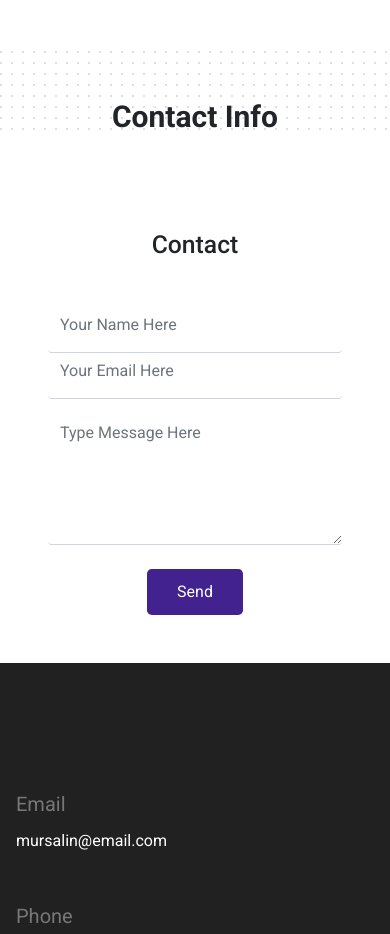
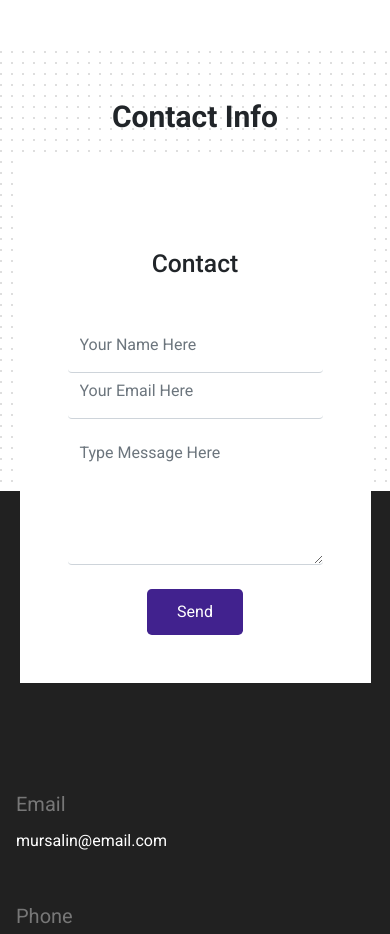
Before and after one commit to M-M-Mursalin/Krosss, a plain HTML site: page index.html in a window 390 px wide. Shown: the part 9260-10194 px from the top of the page. Drawn offline with nearby package versions, Linux system fonts and the light colour scheme.

Commit message:
Update responsive.css

```diff
--- a/css/responsive.css
+++ b/css/responsive.css
@@ -127,7 +127,8 @@
         display: none;
     }
     .contact-form {
-        width: 100%;
+        width: 90%;
+        top: -52%
     }
 }
 /* 539 end  */
```
